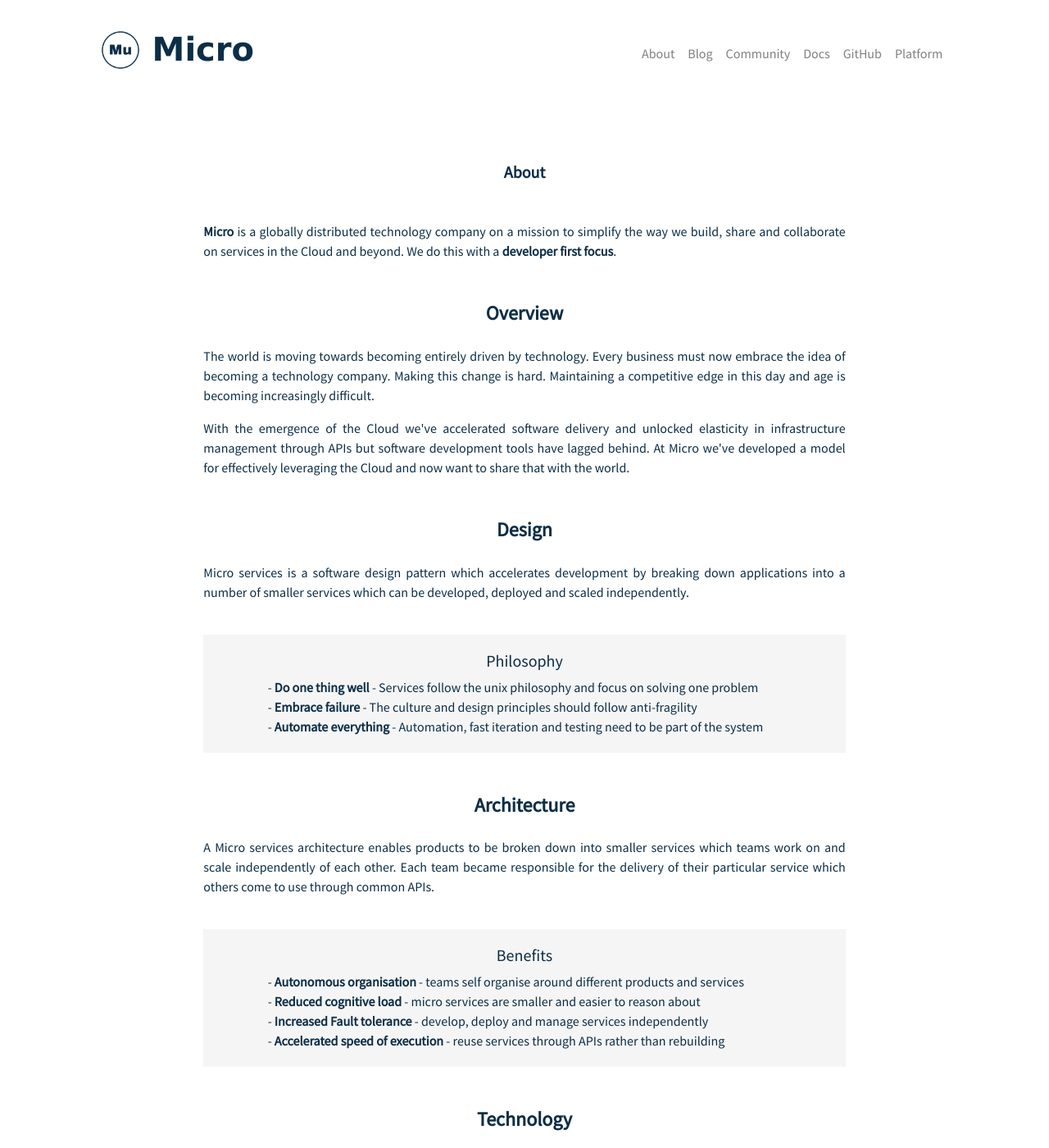
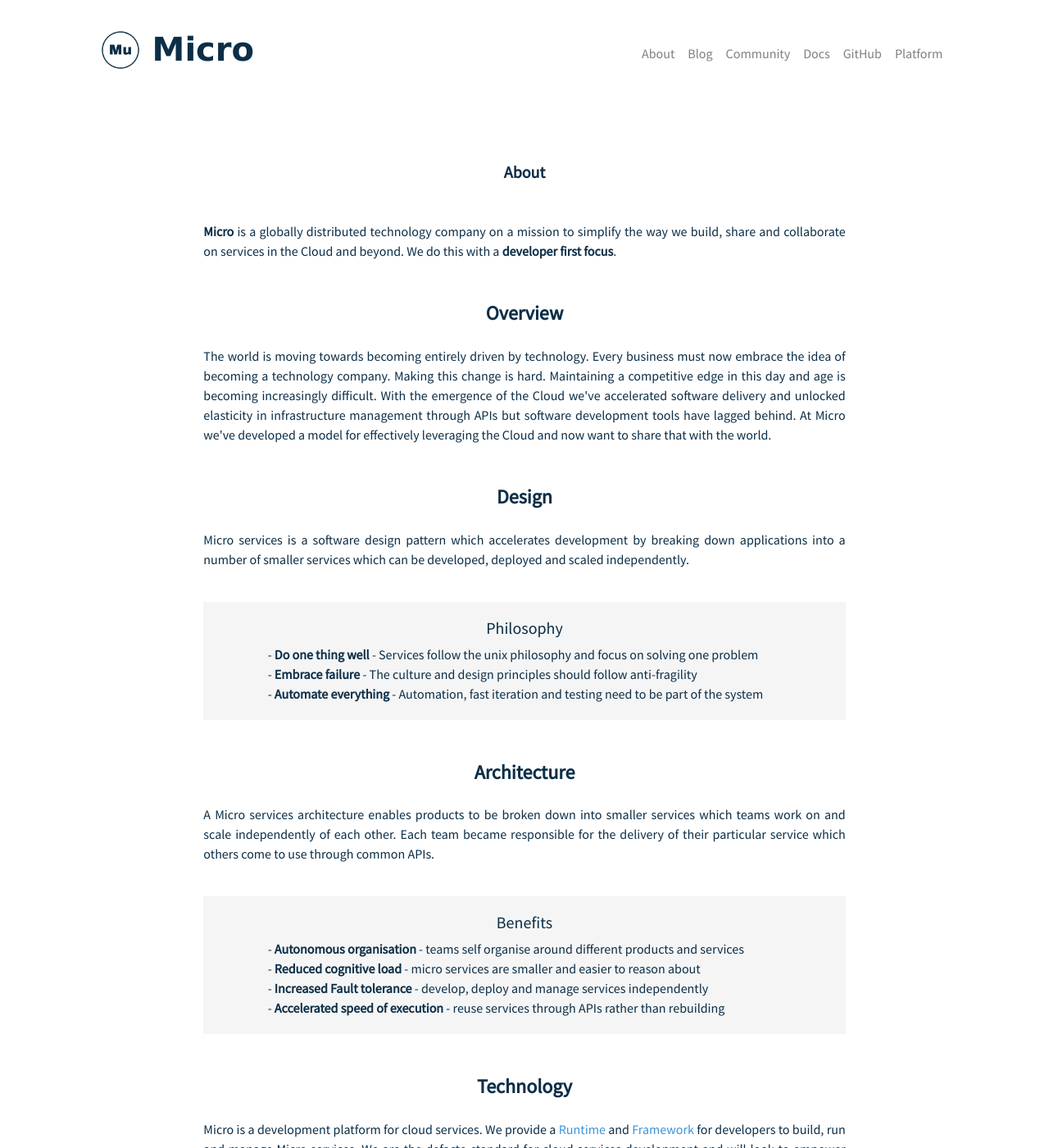
Before and after one commit to micro-community/go-micro-v2-doc, a Jekyll site: the page about/index.html, which Jekyll copies as it is, in a window 1280 px wide and 1400 px high. Shown: the whole window at 82% size. Built offline with Jekyll 4.4.1, drawn with Linux system fonts in a browser that asks for light colours; nearby versions of some CDN libraries; some of the changed text lies outside the part shown.

Commit message:
update about

```diff
--- a/about/index.html
+++ b/about/index.html
@@ -74,9 +74,7 @@
 			<p>The world is moving towards becoming entirely driven by technology.
 			Every business must now embrace the idea of becoming a technology company.
 			Making this change is hard. Maintaining a competitive edge in this day and age is
-			becoming increasingly difficult.</p>
-
-			<p>With the emergence of the Cloud we've accelerated software delivery and unlocked
+			becoming increasingly difficult. With the emergence of the Cloud we've accelerated software delivery and unlocked
 			elasticity in infrastructure management through APIs but software development tools
 			have lagged behind. At Micro we've developed a model for effectively leveraging the Cloud and
 			now want to share that with the world.</p>
@@ -118,9 +116,7 @@
 			<a href="https://github.com/micro/go-micro">Framework</a> for developers to build, run and manage Micro services. We are the
 			defacto standard for cloud services development and will look to empower companies to leverage this technology
 			for their own businesses. From early stage prototyping all the way through to large scale production
-			deployments.</p>
-
-			<p>Developers need to be given the tools to innovate and rapidly deliver services to
+			deployments. Developers need to be given the tools to innovate and rapidly deliver services to
 			end users without having to worry about infrastructure concerns. Micro is doing this through
 			the delivery of a development platform for cloud services.</p>
 
```
